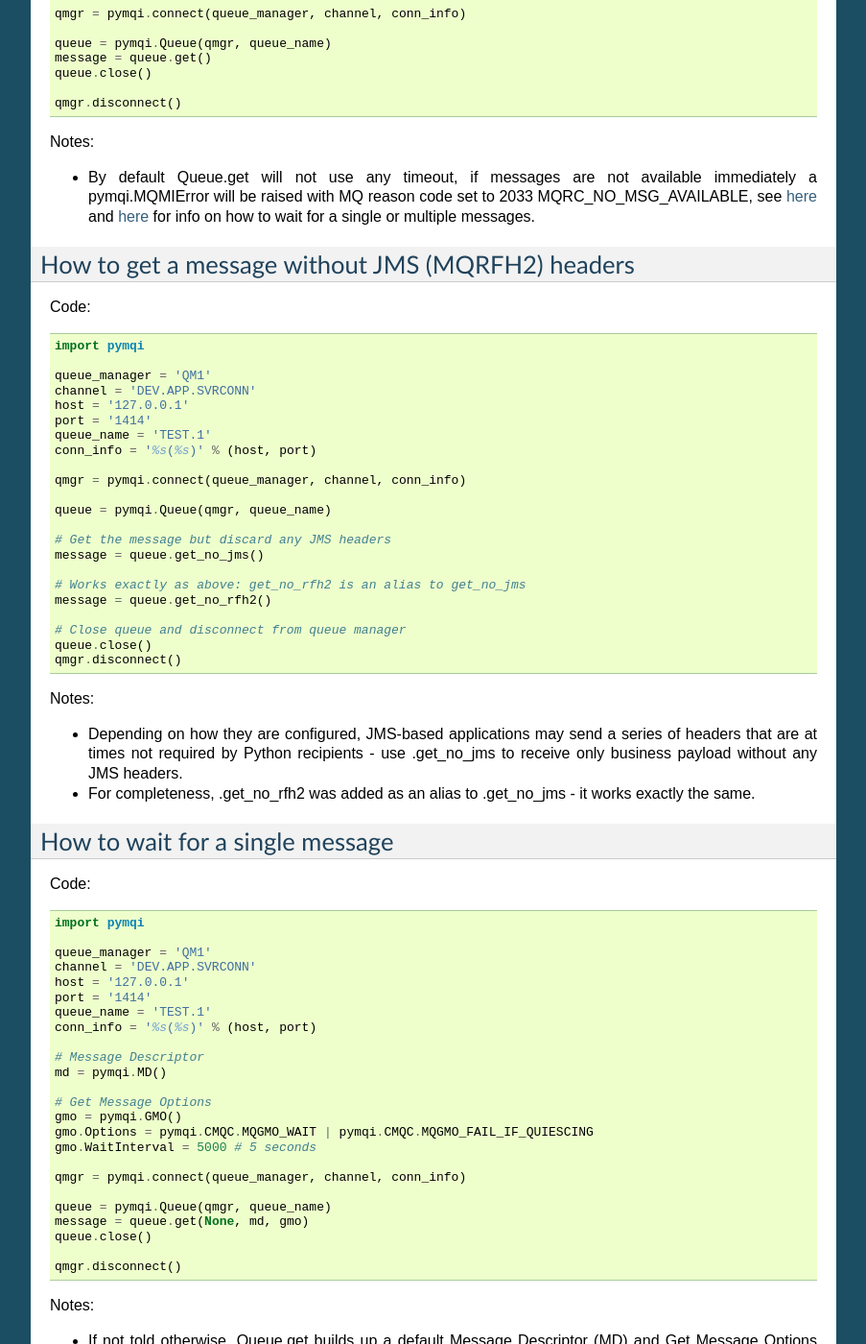
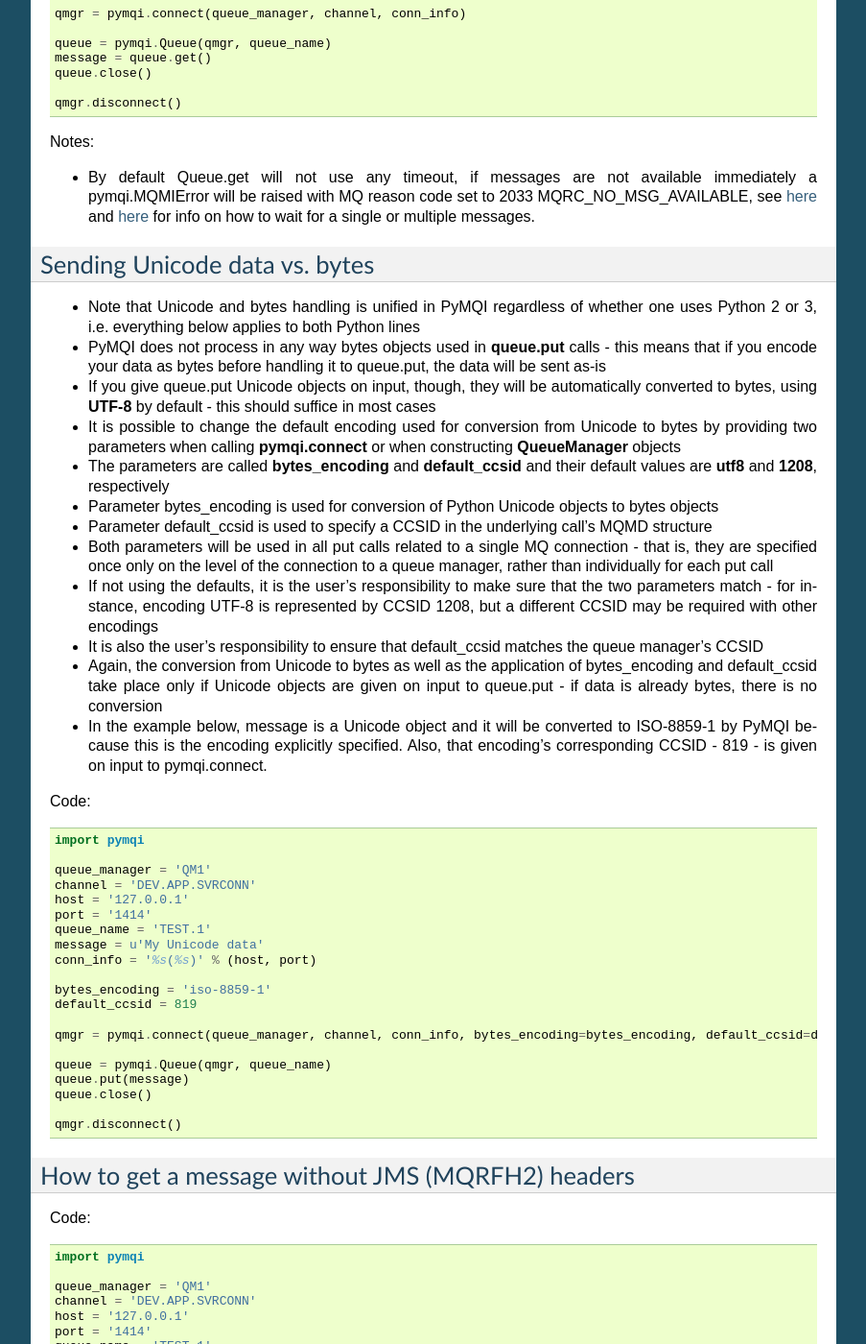
Before and after one commit to dsuch/pymqi, a Sphinx documentation site: the page built from docs/examples.rst, in a window 1280 px wide and 1400 px high, scrolled down 1828 px. Shown: the whole window at 96% size, without its empty margins (198-1101 px from the left). Built offline with Sphinx 7.4.7, drawn with Linux system fonts in a browser that asks for light colours; some of the changed text lies outside the part shown.

Commit message:
GH #152 - Added a usage sample of Unicode vs. bytes in put calls.

```diff
--- a/docs/examples.rst
+++ b/docs/examples.rst
@@ -123,6 +123,67 @@
   immediately a pymqi.MQMIError will be raised with MQ reason code set to
   2033 MQRC_NO_MSG_AVAILABLE, see :ref:`here <wait_single_message>`
   and :ref:`here <wait_multiple_messages>` for info on how to wait for a single or multiple messages.
+
+==============================
+Sending Unicode data vs. bytes
+==============================
+
+* Note that Unicode and bytes handling is unified in PyMQI regardless of whether one uses Python 2 or 3, i.e.
+  everything below applies to both Python lines
+
+* PyMQI does not process in any way bytes objects used in **queue.put** calls - this means that if you encode
+  your data as bytes before handling it to queue.put, the data will be sent as-is
+
+* If you give queue.put Unicode objects on input, though, they will be automatically converted to bytes,
+  using **UTF-8** by default - this should suffice in most cases
+
+* It is possible to change the default encoding used for conversion from Unicode to bytes by providing
+  two parameters when calling **pymqi.connect** or when constructing **QueueManager** objects
+
+* The parameters are called **bytes_encoding** and **default_ccsid** and their default values are **utf8** and **1208**,
+  respectively
+
+* Parameter bytes_encoding is used for conversion of Python Unicode objects to bytes objects
+
+* Parameter default_ccsid is used to specify a CCSID in the underlying call's MQMD structure
+
+* Both parameters will be used in all put calls related to a single MQ connection - that is, they are specified once only
+  on the level of the connection to a queue manager, rather than individually for each put call
+
+* If not using the defaults, it is the user's responsibility to make sure that the two parameters match - for instance,
+  encoding UTF-8 is represented by CCSID 1208, but a different CCSID may be required with other encodings
+
+* It is also the user's responsibility to ensure that default_ccsid matches the queue manager's CCSID
+
+* Again, the conversion from Unicode to bytes as well as the application of bytes_encoding and default_ccsid take place
+  only if Unicode objects are given on input to queue.put - if data is already bytes, there is no conversion
+
+* In the example below, message is a Unicode object and it will be converted to ISO-8859-1 by PyMQI
+  because this is the encoding explicitly specified. Also, that encoding's corresponding CCSID - 819 - is given on input
+  to pymqi.connect.
+
+Code::
+
+    import pymqi
+
+    queue_manager = 'QM1'
+    channel = 'DEV.APP.SVRCONN'
+    host = '127.0.0.1'
+    port = '1414'
+    queue_name = 'TEST.1'
+    message = u'My Unicode data'
+    conn_info = '%s(%s)' % (host, port)
+
+    bytes_encoding = 'iso-8859-1'
+    default_ccsid = 819
+
+    qmgr = pymqi.connect(queue_manager, channel, conn_info, bytes_encoding=bytes_encoding, default_ccsid=default_ccsid)
+
+    queue = pymqi.Queue(qmgr, queue_name)
+    queue.put(message)
+    queue.close()
+
+    qmgr.disconnect()
 
 =================================================
 How to get a message without JMS (MQRFH2) headers
```
